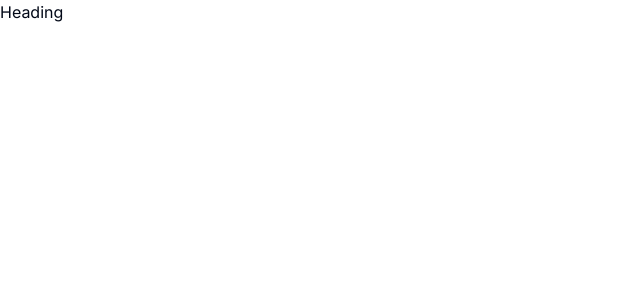
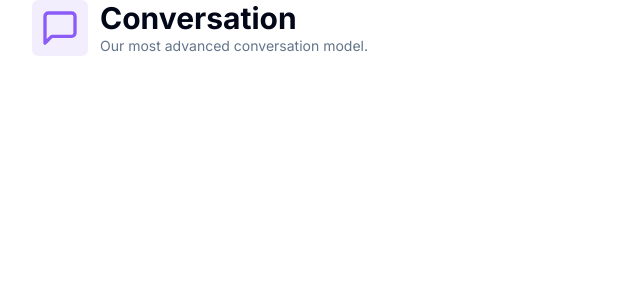
Before and after one commit to dziekiczan1/next-saas-ai-platform, a Next.js app: page /conversation in a window 1280 px wide. Shown: the top 300 px of the page, without its empty margins (0-640 px from the left). Built offline with nearby package versions, Linux system fonts and the light colour scheme.

Commit message:
add heading component content

```diff
--- a/app/(dashboard)/(routes)/conversation/page.tsx
+++ b/app/(dashboard)/(routes)/conversation/page.tsx
@@ -1,9 +1,17 @@
+import { MessageSquare } from "lucide-react";
+
 import { Heading } from "@/components/heading";
 
 const ConversationPage = () => {
   return (
     <div>
-      <Heading />
+      <Heading
+        title="Conversation"
+        description="Our most advanced conversation model."
+        icon={MessageSquare}
+        iconColor="text-violet-500"
+        bgColor="bg-violet-500/10"
+      />
     </div>
   );
 };
--- a/components/heading.tsx
+++ b/components/heading.tsx
@@ -1,3 +1,33 @@
-export const Heading = () => {
-  return <div>Heading</div>;
+import { LucideIcon } from "lucide-react";
+
+import { cn } from "@/lib/utils";
+
+interface HeadingProps {
+  title: string;
+  description: string;
+  icon: LucideIcon;
+  iconColor?: string;
+  bgColor?: string;
+}
+
+export const Heading = ({
+  title,
+  description,
+  icon: Icon,
+  iconColor,
+  bgColor,
+}: HeadingProps) => {
+  return (
+    <>
+      <div className="px-4 lg:px-8 flex items-center gap-x-3 mb-8">
+        <div className={cn("p-2 w-fit rounded-md", bgColor)}>
+          <Icon className={cn("w-10 h-10", iconColor)} />
+        </div>
+        <div>
+          <h2 className="text-3xl font-bold">{title}</h2>
+          <p className="text-sm text-muted-foreground">{description}</p>
+        </div>
+      </div>
+    </>
+  );
 };
--- a/components/sidebar.tsx
+++ b/components/sidebar.tsx
@@ -16,7 +16,7 @@
 
 import { cn } from "@/lib/utils";
 
-const poppins = Montserrat({ weight: "600", subsets: ["latin"] });
+const montserrat = Montserrat({ weight: "600", subsets: ["latin"] });
 
 const routes = [
   {
@@ -72,7 +72,7 @@
           <div className="relative h-8 w-8 mr-4">
             <Image fill alt="Logo" src="/logo.png" />
           </div>
-          <h1 className={cn("text-2xl font-bold", poppins.className)}>
+          <h1 className={cn("text-2xl font-bold", montserrat.className)}>
             Genius
           </h1>
         </Link>
```
